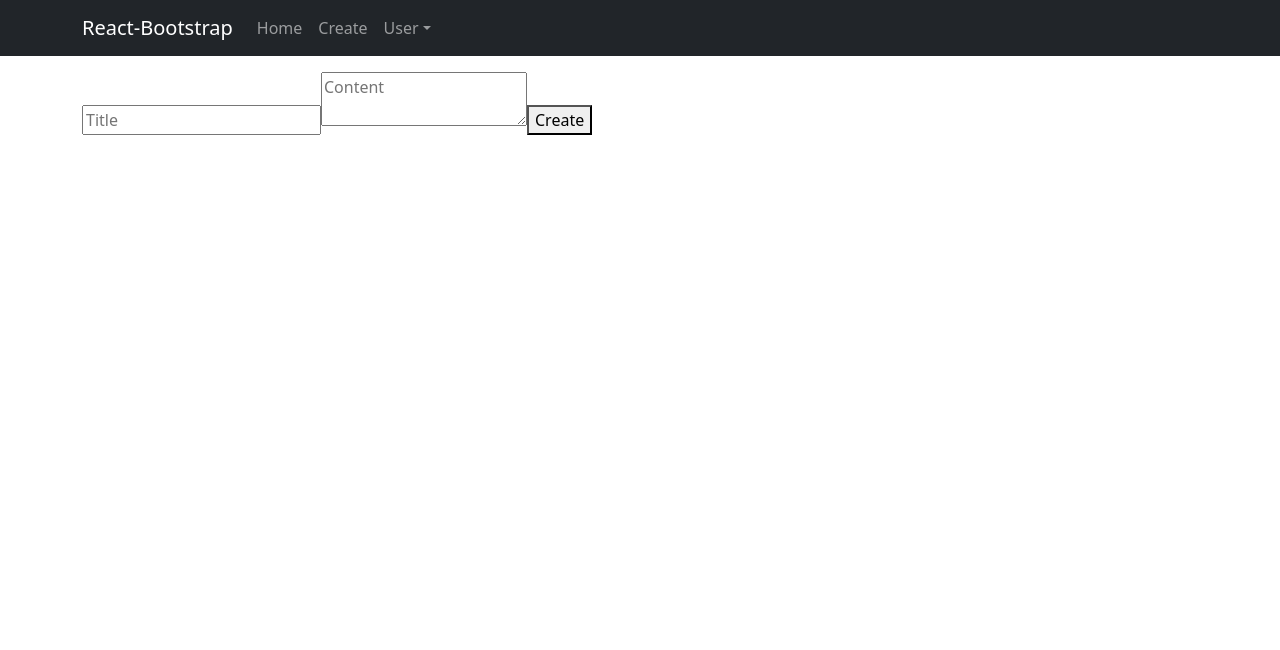
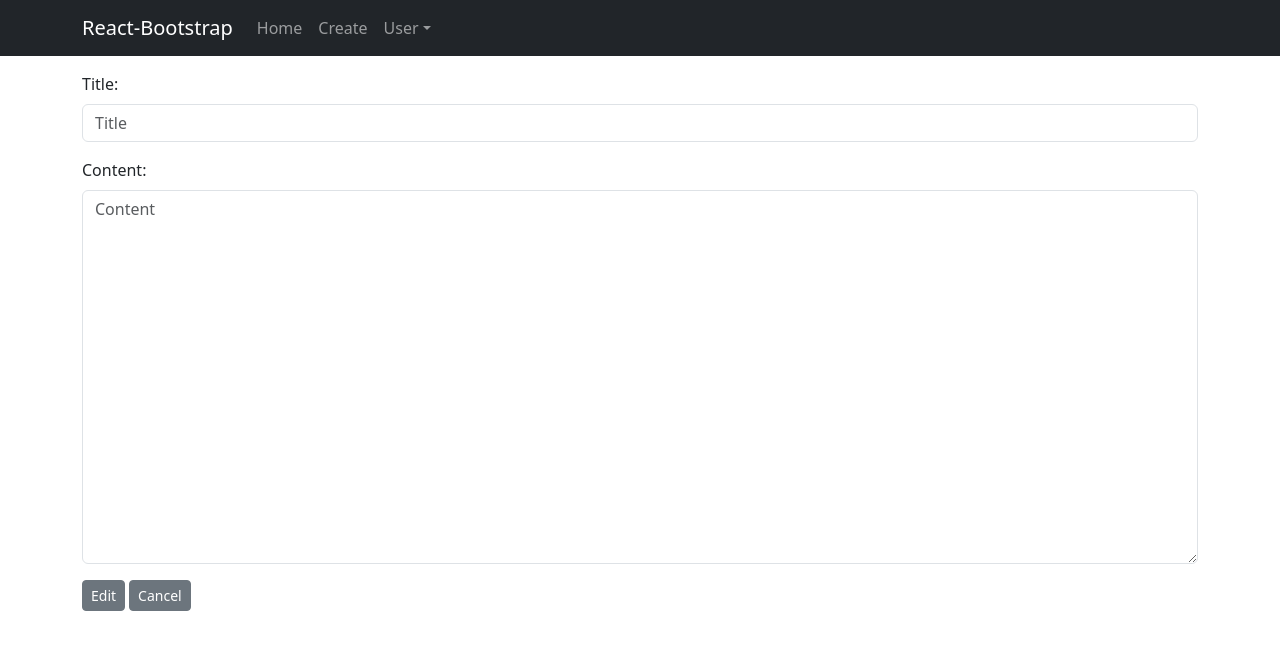
Before and after one commit to nbagonoc/react-blog, a React (Vite) app: page /create in a window 1280 px wide. Shown: the top 650 px of the page. Built offline with nearby package versions, Linux system fonts and the light colour scheme; sample sign-in values are in the browser's storage.

Commit message:
forms has now styling

```diff
--- a/src/components/posts/create/PostCreateForm.jsx
+++ b/src/components/posts/create/PostCreateForm.jsx
@@ -1,5 +1,6 @@
 import { useState } from 'react'
 import { useSelector, useDispatch } from 'react-redux'
+import { Link } from 'react-router-dom'
 
 import { createPost, reset } from '../../../redux/posts/postsSlice'
 
@@ -20,7 +21,7 @@ const PostCreateForm = () => {
         })
     }
 
-    const handleSubmit = (e) => {
+    const handleOnSubmit = (e) => {
         e.preventDefault()
         const postData = {
             title: formData.title,
@@ -39,21 +40,45 @@ const PostCreateForm = () => {
 
     return (
         <div>
-            <form onSubmit={handleSubmit}>
+            <form onSubmit={handleOnSubmit}>
+                <div>
+                    <label htmlFor='title' className='form-label'>
+                        Title:
+                    </label>
                     <input
                         type='text'
                         name='title'
                         value={formData.title}
                         onChange={handleOnChange}
                         placeholder='Title'
+                        className='form-control mb-3'
                     />
+                </div>
+                <div>
+                    <label htmlFor='content' className='form-label'>
+                        Content:
+                    </label>
                     <textarea
                         name='content'
                         value={formData.content}
                         onChange={handleOnChange}
                         placeholder='Content'
-                ></textarea>
-                <button type='submit'>Create</button>
+                        className='form-control mb-3'
+                        rows='15'
+                    />
+                </div>
+                <button
+                    className='btn btn-sm btn-secondary me-1'
+                    type='submit'
+                >
+                    Edit
+                </button>
+                <Link
+                    className='btn btn-sm btn-secondary'
+                    to='/dashboard'
+                >
+                    Cancel
+                </Link>
             </form>
         </div>
     )
--- a/src/components/posts/edit/PostEditForm.jsx
+++ b/src/components/posts/edit/PostEditForm.jsx
@@ -36,7 +36,7 @@ const PostEditForm = () => {
         })
     }
 
-    const handleSubmit = (e) => {
+    const handleOnSubmit = (e) => {
         e.preventDefault()
         const data = {
             title: formData.title,
@@ -57,20 +57,33 @@ const PostEditForm = () => {
 
     return (
         <div>
-            <form onSubmit={handleSubmit}>
+            <form onSubmit={handleOnSubmit}>
+                <div>
+                    <label htmlFor='title' className='form-label'>
+                        Title:
+                    </label>
                     <input
                         type='text'
                         name='title'
                         value={formData.title}
                         onChange={handleOnChange}
                         placeholder='Title'
+                        className='form-control mb-3'
                     />
+                </div>
+                <div>
+                    <label htmlFor='content' className='form-label'>
+                        Content:
+                    </label>
                     <textarea
                         name='content'
                         value={formData.content}
                         onChange={handleOnChange}
                         placeholder='Content'
+                        className='form-control mb-3'
+                        rows='15'
                     />
+                </div>
                 <button
                     className='btn btn-sm btn-secondary me-1'
                     type='submit'
```
Lines whose indentation alone changed are shown as unchanged.
